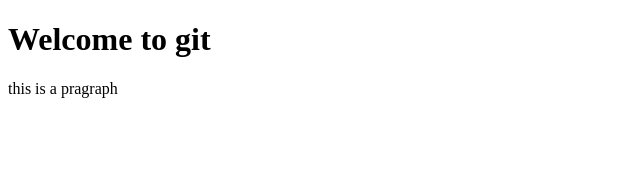
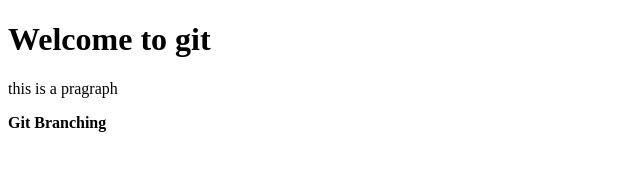
Before and after one commit to sunilbp87/myfirstrepo, a plain HTML site: page index.html in a window 1280 px wide. Shown: the whole page, without its empty margins (0-640 px from the left). Drawn offline with Linux system fonts and the light colour scheme.

Commit message:
Updated index.html at new branch

```diff
--- a/index.html
+++ b/index.html
@@ -3,5 +3,6 @@
 <body>
 	<h1>Welcome to git</h1>
 	<p> this is a pragraph</p>
+	<p><b>Git Branching</b></p>
 </body>
 </html>
```
